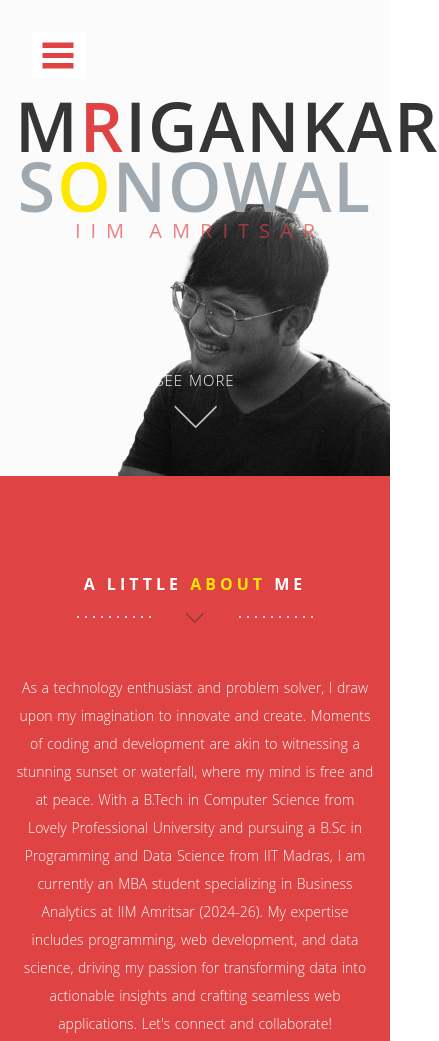
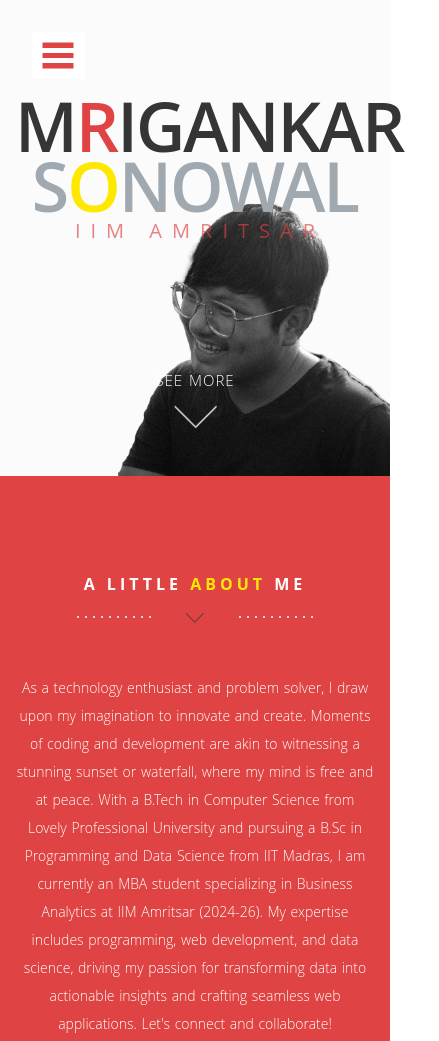
Before and after one commit to Mrigankar1134/MrigankarPortfolio, a plain HTML site: page index.html in a window 390 px wide. Shown: the top 1041 px of the page, 439 px wide, since content can reach past the window. Drawn offline with nearby package versions, Linux system fonts and the light colour scheme; some packages are replaced by stand-ins of ours.

Commit message:
Update style.css

```diff
--- a/css/style.css
+++ b/css/style.css
@@ -1126,7 +1126,7 @@ ul.slides li {
 	.hero h1 {
 		padding: 20px 0;
 		font-size: 68px;
-		letter-spacing: 2px;
+		letter-spacing: -2px;
 		line-height: 60px;
 		margin-top: 65px;
 	}
```
